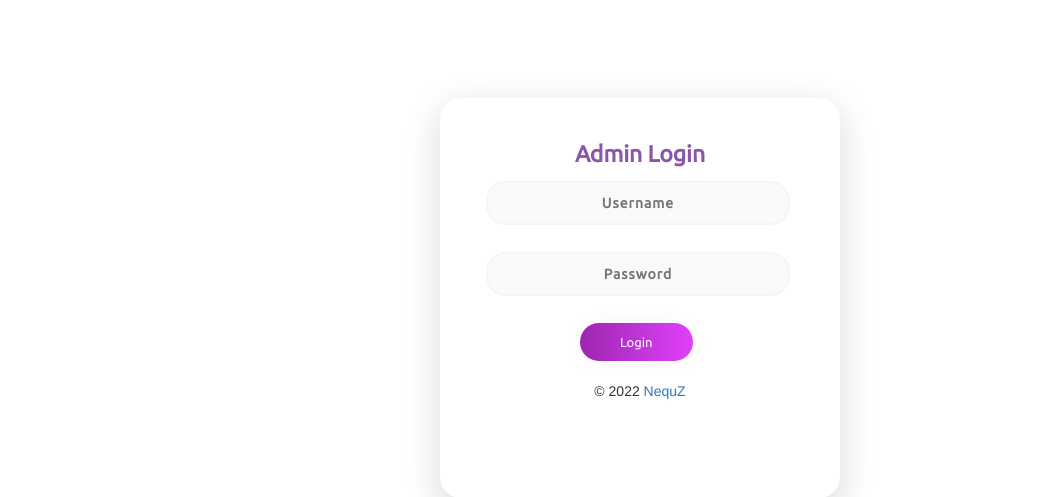
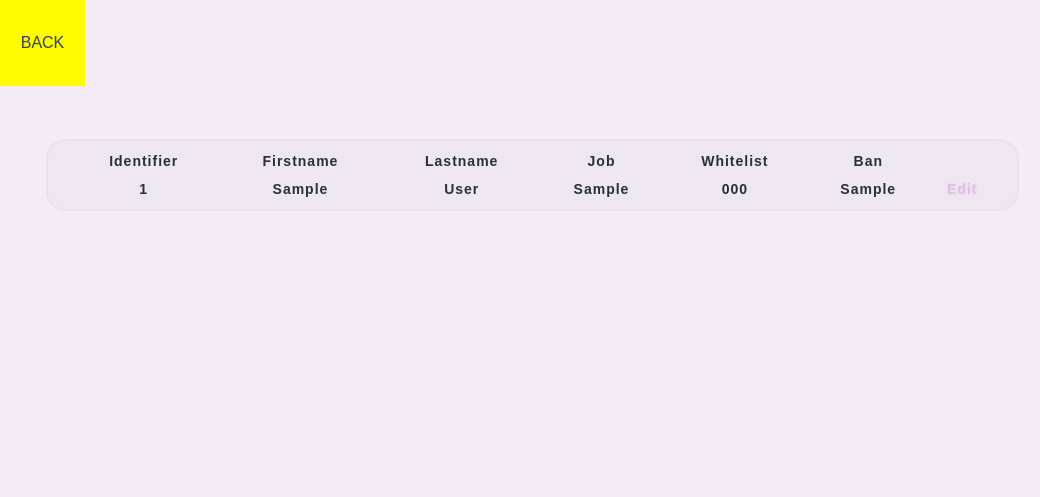
Before and after one commit to NequZ/FiveM-UCP-ACP, a PHP site: page /user/index.php in a window 1280 px wide. Shown: the top 497 px of the page, without its empty margins (0-1040 px from the left). Run offline with PHP 8.4, Linux system fonts and the light colour scheme; a user stored in the database is signed in; tables that the repository leaves empty or names only in its code hold one stand-in row (values such as "Sample post"); some libraries are stand-ins or nearby versions.

Commit message:
add function for searching for users and edit them

```diff
--- a/dashboard.php
+++ b/dashboard.php
@@ -31,7 +31,7 @@
 <ul class="menu">
     <li class="menu_list">
         <span class="front fa fa-user-circle"></span>
-        <a href="#" class="side">Player</a>
+        <a href="user/index.php" class="side">Player</a>
     </li>
     <li class="menu_list">
         <span class="front fa fa-users"></span>
--- /dev/null
+++ b/lang/en.php
@@ -0,0 +1 @@
+<?php
--- /dev/null
+++ b/user/index.php
@@ -0,0 +1,65 @@
+<?php
+include '../config/config.php';
+include '../css/style.css';
+
+session_start();
+
+if (!(isset($_SESSION['loggedin']) && $_SESSION['loggedin'] == true)) {
+
+    header ("Location: /index.php");
+
+}
+
+?>
+
+<!doctype html>
+<html lang="en" xmlns="http://www.w3.org/1999/html">
+<head>
+    <meta charset="UTF-8">
+    <script src="https://use.fontawesome.com/3903c9d7fd.js"></script>
+    <link href="https://cdnjs.cloudflare.com/ajax/libs/font-awesome/5.10.2/css/all.css" rel="stylesheet">
+    <title>User Administration</title>
+</head>
+<body>
+
+<ul class="menu">
+    <li class="menu_list">
+        <span class="front fas fa fa-times"></span>
+        <a href="../dashboard.php" class="side">Back</a>
+    </li>
+    <br>
+</ul>
+
+<br>
+<div class="table-responsive">
+    <br>  <br>  <table class="pass">
+        <thead>
+        <tr>
+            <th scope="col">Identifier</th>
+            <th scope="col">Firstname</th>    <!-- you need to edit that values to your database -->
+            <th scope="col">Lastname</th>     <!-- you need to edit that values to your database -->
+            <th scope="col">Job</th>          <!-- you need to edit that values to your database -->
+            <th scope="col">Whitelist</th>    <!-- you need to edit that values to your database -->
+            <th scope="col">Ban</th>          <!-- you need to edit that values to your database -->
+        </tr>
+        </thead>
+        <tbody>
+        <?php
+        $sql = "SELECT * FROM user";  // you need to edit that values to your database
+        $result = $db->query($sql);
+        while ($row = $result->fetch(PDO::FETCH_ASSOC)) {
+            echo '<tr>'; echo '<tr>'; echo '<tr>';
+            echo '<tr>';echo '<tr>';echo '<tr>';
+            echo '<td>' . $row['identifier'] . '</td>'; // Thats for ESX, if you want to use QBCore you need to adjust it maybe.
+            echo '<td>' . $row['firstname'] . '</td>';
+            echo '<td>' . $row['lastname'] . '</td>';
+            echo '<td>' . $row['job'] . '</td>';
+            echo '<td>' . $row['whitelist'] . '</td>';
+            echo '<td>' . $row['ban'] . '</td>';
+            echo '<td><a href="edit.php?id=' . $row['identifier'] . '" class="btn btn-primary">Edit</a></td>';
+            echo '</tr>';
+        }
+        ?>
+        </tbody>
+    </table>
+</div>
```
Also changed, not shown: user/edit.php (added, +103 -0 lines).
